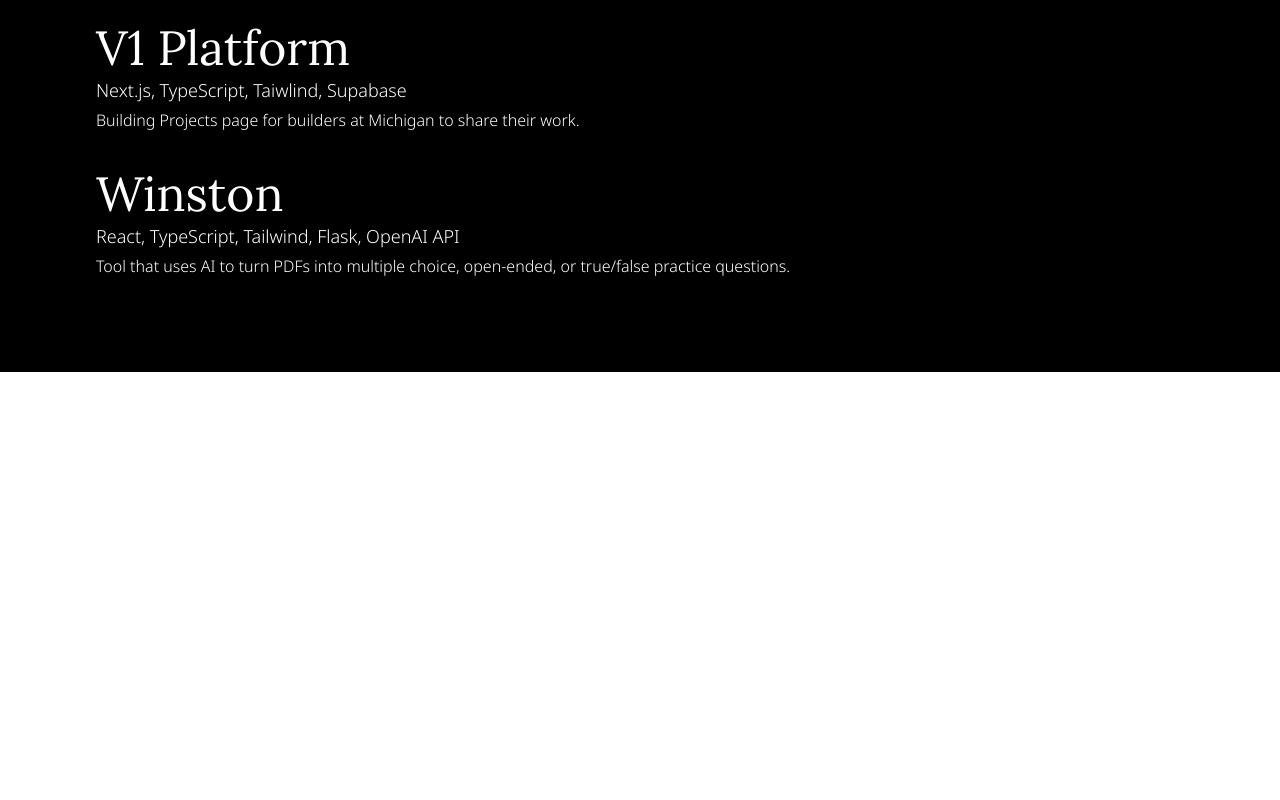
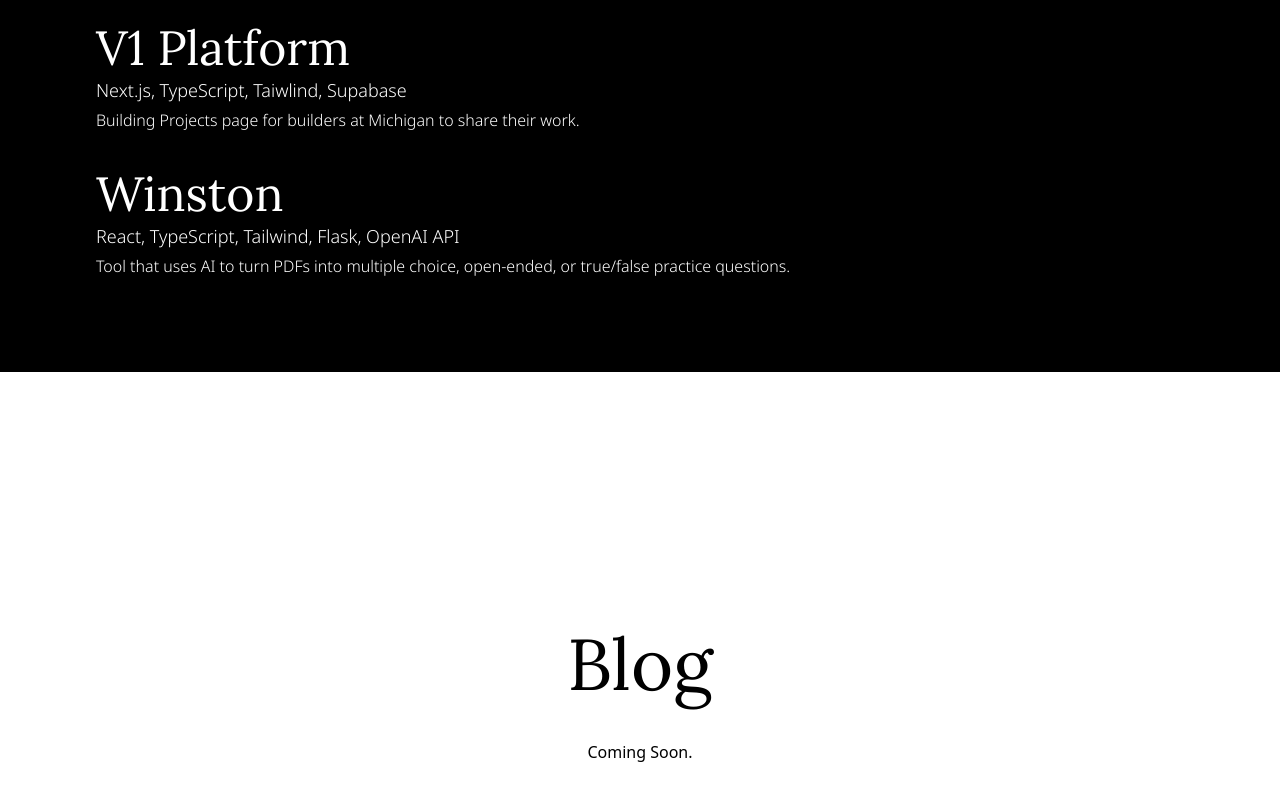
Before and after one commit to connorpark24/old-portfolio, a React (Vite) app: page / in a window 1280 px wide. Shown: the part 2096-2896 px from the top of the page. Before the commit the page ends 2468 px from the top, so only its background shows below. Built offline with nearby package versions, Linux system fonts and the light colour scheme.

Commit message:
add BlogPreview

```diff
--- a/src/App.tsx
+++ b/src/App.tsx
@@ -3,6 +3,7 @@
 import Navbar from "./components/Navbar.tsx";
 import About from "./components/About.tsx";
 import Work from "./components/Work.tsx";
+import BlogPreview from "./components/BlogPreview.tsx";
 
 const App = () => {
   return (
@@ -12,6 +13,7 @@
         <Home />
         <About />
         <Work />
+        <BlogPreview />
       </div>
     </BrowserRouter>
   );
--- a/src/components/About.tsx
+++ b/src/components/About.tsx
@@ -26,10 +26,10 @@
       id="about"
     >
       <div className="my-auto flex flex-col items-end">
-        <h1 className="lg:text-xl text-lg text-black font-noto-sans mb-4 font-light">
+        <h1 className="lg:text-xl text-lg text-black font-noto-sans mb-2 font-light">
           Education
         </h1>
-        <p className="text-black lg:text-7xl md:text-6xl text-5xl font-karma font-semibold">
+        <p className="text-black lg:text-7xl md:text-6xl text-5xl font-karma font-semibold mb-2">
           University of Michigan
         </p>
         <p className="lg:text-lg text-md  text-black font-noto-sans font-light">
--- /dev/null
+++ b/src/components/BlogPreview.tsx
@@ -0,0 +1,15 @@
+const BlogPreview = () => {
+  return (
+    <section
+      id="contact"
+      className="flex flex-col gap-y-10 items-center py-64 bg-white"
+    >
+      <h1 className="lg:text-7xl md:text-5xl text-3xl mx-auto font-karma">
+        Blog
+      </h1>
+      <p>Coming Soon.</p>
+    </section>
+  );
+};
+
+export default BlogPreview;
--- a/src/components/Work.tsx
+++ b/src/components/Work.tsx
@@ -61,17 +61,17 @@
   );
 };
 
-const Slide = ({ project }: { project: Project }) => (
-  <div className="h-[400px] rounded-xl flex flex-col font-light">
-    <div className="h-3/5">
-      <img className="p-4 h-full object-cover mx-auto my-auto" />
-    </div>
-    <div className="h-2/5 p-4 flex flex-col  text-white">
-      <p className="lg:text-3xl text-2xl">{project.name}</p>
-      <p className="text-lg">{project.tech}</p>
-      <p className="text-md mt-2">{project.description}</p>
-    </div>
-  </div>
-);
+// const Slide = ({ project }: { project: Project }) => (
+//   <div className="h-[400px] rounded-xl flex flex-col font-light">
+//     <div className="h-3/5">
+//       <img className="p-4 h-full object-cover mx-auto my-auto" />
+//     </div>
+//     <div className="h-2/5 p-4 flex flex-col  text-white">
+//       <p className="lg:text-3xl text-2xl">{project.name}</p>
+//       <p className="text-lg">{project.tech}</p>
+//       <p className="text-md mt-2">{project.description}</p>
+//     </div>
+//   </div>
+// );
 
 export default Work;
```
